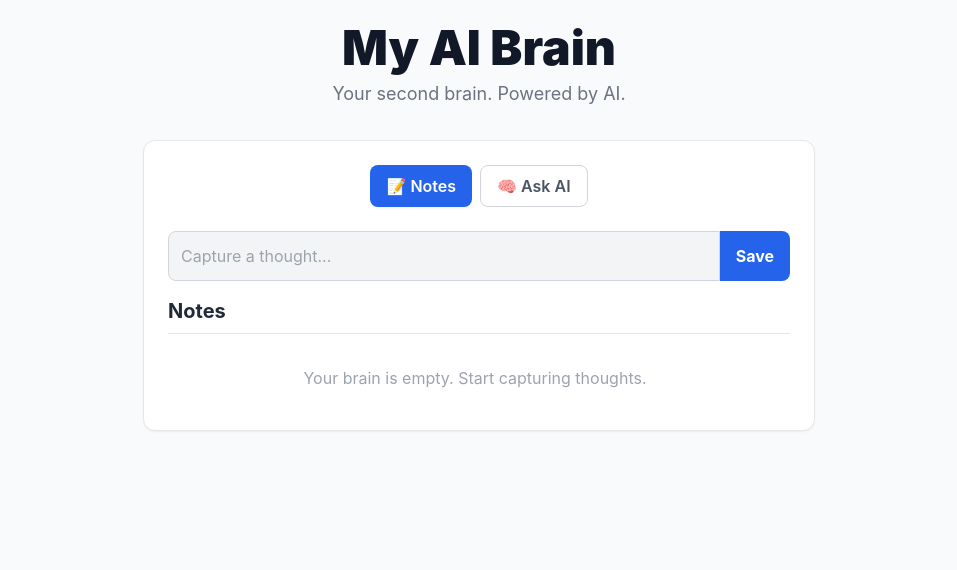
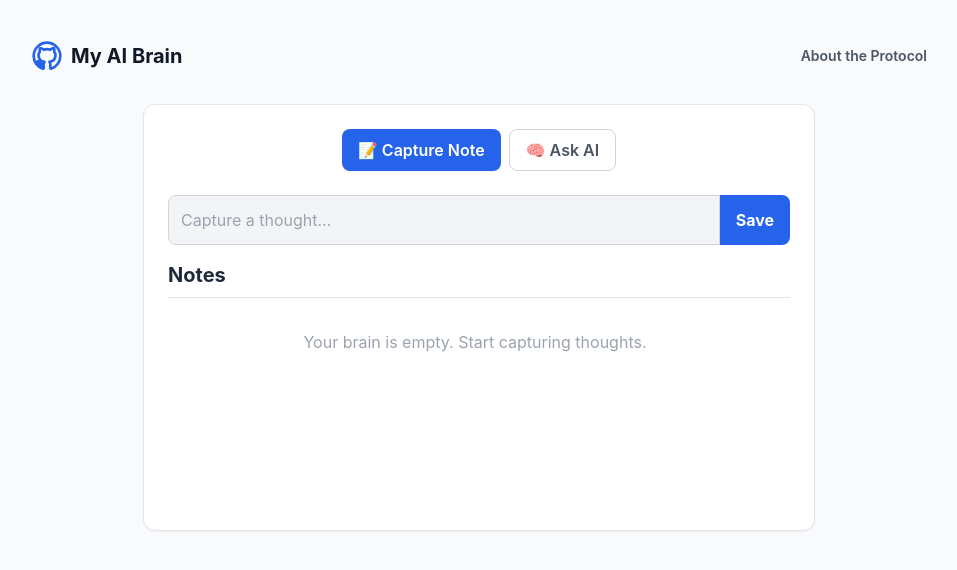
Before and after one commit to solomon-brian/my-ai-brain, a Next.js app: page / in a window 1280 px wide. Shown: the top 570 px of the page, without its empty margins (161-1118 px from the left). Built offline with nearby package versions, Linux system fonts and the light colour scheme.

Commit message:
feat(ui): Add professional UI enhancements (v0.4.2)

```diff
--- a/pages/index.js
+++ b/pages/index.js
@@ -6,7 +6,23 @@ export default function Home() {
     const [aiResponse, setAiResponse] = useState("");
     const [mode, setMode] = useState("note");
     const [isLoading, setIsLoading] = useState(false);
+    const [toast, setToast] = useState({ show: false, message: "" });
 
+    // Toast notification handler
+    useEffect(() => {
+        if (toast.show) {
+            const timer = setTimeout(() => {
+                setToast({ show: false, message: "" });
+            }, 2000); // Hide after 2 seconds
+            return () => clearTimeout(timer);
+        }
+    }, [toast]);
+
+    const showToast = (message) => {
+        setToast({ show: true, message });
+    };
+
+    // Load/Save notes from/to localStorage
     useEffect(() => {
         try {
             const saved = JSON.parse(localStorage.getItem("myaibrain_notes") || "[]");
@@ -16,35 +32,45 @@ export default function Home() {
             setNotes([]);
         }
     }, []);
-
     useEffect(() => {
         localStorage.setItem("myaibrain_notes", JSON.stringify(notes));
     }, [notes]);
 
+    // Core Functions
     const addNote = () => {
         if (!input.trim()) return;
         setNotes([...notes, { text: input, date: new Date().toISOString() }]);
         setInput("");
+        showToast("Note saved.");
     };
 
     const clearNotes = () => {
         if (window.confirm("Are you sure you want to clear all notes? This action cannot be undone.")) {
             setNotes([]);
+            showToast("Notes cleared.");
         }
     };
 
     const askAI = async () => {
         if (!input.trim() || isLoading) return;
         setIsLoading(true);
-        setAiResponse("Analyzing...");
+        setAiResponse(""); // Clear previous response
+
+        // Simulate a streaming effect for a better UX
+        const loadingAnimation = setInterval(() => {
+            setAiResponse(prev => prev + ".");
+        }, 300);
+
         const context = notes.map(n => n.text).join("\n");
         const prompt = `Here is the context from my notes:\n---\n${context}\n---\n\nBased on that context, answer this question: ${input}`;
+
         try {
             const response = await fetch('/api/groq', {
                 method: 'POST',
                 headers: { 'Content-Type': 'application/json' },
                 body: JSON.stringify({ prompt }),
             });
+            clearInterval(loadingAnimation); // Stop the "..." animation
             if (!response.ok) {
                 const errorData = await response.json();
                 throw new Error(errorData.error || `Server error: ${response.status}`);
@@ -53,6 +79,7 @@ export default function Home() {
             setAiResponse(data.result);
         } catch (error) {
             console.error('Error asking AI:', error);
+            clearInterval(loadingAnimation);
             setAiResponse(`Error: Connection to the AI brain failed.\n${error.message}`);
         } finally {
             setIsLoading(false);
@@ -66,82 +93,57 @@ export default function Home() {
         }
     };
 
-    // --- SYNTHESIS: The professional light mode infused with the original, soulful copy. ---
     return (
-        <div className="min-h-screen bg-gray-50 flex flex-col items-center p-4 sm:p-6 font-sans">
-            <div className="w-full max-w-2xl mx-auto">
-                <header className="text-center mb-8">
-                    <h1 className="text-4xl sm:text-5xl font-black text-gray-900 mb-2">My AI Brain</h1>
-                    {/* The human, aspirational tagline is restored. */}
-                    <p className="text-lg text-gray-500">Your second brain. Powered by AI.</p>
-                </header>
+        <div className="min-h-screen bg-gray-50 flex flex-col items-center p-4 sm:p-6 font-sans text-gray-800">
 
+            {/* The Professional Header */}
+            <header className="w-full max-w-4xl mx-auto flex justify-between items-center py-4 mb-4">
+                <div className="flex items-center gap-2">
+                    <svg className="h-8 w-8 text-blue-600" /* Your SVG Logo here */ viewBox="0 0 24 24" fill="none" stroke="currentColor" strokeWidth="2" strokeLinecap="round" strokeLinejoin="round"><path d="M12 2a10 10 0 0 0-10 10c0 4.42 2.87 8.17 6.84 9.5.5.09.68-.22.68-.48v-1.7c-2.78.6-3.37-1.34-3.37-1.34-.45-1.15-1.1-1.46-1.1-1.46-.91-.62.07-.6.07-.6 1 .07 1.53 1.03 1.53 1.03.89 1.53 2.34 1.09 2.91.83.09-.65.35-1.09.63-1.34-2.22-.25-4.55-1.11-4.55-4.94 0-1.09.39-1.98 1.03-2.68-.1-.25-.45-1.27.1-2.64 0 0 .84-.27 2.75 1.02.79-.22 1.64-.33 2.49-.33.85 0 1.7.11 2.49.33 1.91-1.29 2.75-1.02 2.75-1.02.55 1.37.2 2.39.1 2.64.64.7 1.03 1.59 1.03 2.68 0 3.84-2.34 4.68-4.57 4.93.36.31.68.92.68 1.85v2.72c0 .27.18.58.69.48A10 10 0 0 0 22 12c0-5.52-4.48-10-10-10z"/></svg>
+                    <h1 className="text-xl font-bold text-gray-900">My AI Brain</h1>
+                </div>
+                <a href="#" className="text-sm font-semibold text-gray-600 hover:text-blue-600">About the Protocol</a>
+            </header>
+
+            <main className="w-full max-w-2xl mx-auto">
+                {/* The Main Instrument Card */}
                 <div className="bg-white border border-gray-200 rounded-xl p-4 sm:p-6 shadow-sm">
+                    {/* The rest of your app UI */}
                     <div className="flex justify-center gap-2 mb-6">
-                        <button
-                            className={`px-4 py-2 rounded-lg text-sm sm:text-base font-semibold transition-all duration-200 ${mode === "note" ? "bg-blue-600 text-white shadow-sm" : "bg-white text-gray-600 hover:bg-gray-100 border border-gray-300"}`}
-                            onClick={() => setMode("note")}>
-                            📝 Notes
-                        </button>
-                        <button
-                            className={`px-4 py-2 rounded-lg text-sm sm:text-base font-semibold transition-all duration-200 ${mode === "ask" ? "bg-green-600 text-white shadow-sm" : "bg-white text-gray-600 hover:bg-gray-100 border border-gray-300"}`}
-                            onClick={() => setMode("ask")}>
-                            🧠 Ask AI
-                        </button>
+                        <button className={`px-4 py-2 rounded-lg text-sm sm:text-base font-semibold transition-all duration-200 ${mode === "note" ? "bg-blue-600 text-white shadow-sm" : "bg-white text-gray-600 hover:bg-gray-100 border border-gray-300"}`} onClick={() => setMode("note")}>📝 Capture Note</button>
+                        <button className={`px-4 py-2 rounded-lg text-sm sm:text-base font-semibold transition-all duration-200 ${mode === "ask" ? "bg-green-600 text-white shadow-sm" : "bg-white text-gray-600 hover:bg-gray-100 border border-gray-300"}`} onClick={() => setMode("ask")}>🧠 Ask AI</button>
                     </div>
 
                     <div className="flex mb-4">
-                        <input
-                            type="text"
-                            className="flex-1 p-3 rounded-l-lg bg-gray-100 text-gray-900 border border-gray-300 focus:outline-none focus:ring-2 focus:ring-blue-500"
-                            // The iconic placeholder is restored.
-                            placeholder={mode === 'note' ? "Capture a thought..." : "Ask your brain..."}
-                            value={input}
-                            onChange={(e) => setInput(e.target.value)}
-                            onKeyPress={handleKeyPress}
-                            disabled={isLoading}
-                        />
-                        <button
-                            onClick={mode === 'note' ? addNote : askAI}
-                            disabled={isLoading}
-                            className={`px-4 py-2 rounded-r-lg font-bold text-white transition-colors flex items-center justify-center ${mode === 'note' ? 'bg-blue-600 hover:bg-blue-700' : 'bg-green-600 hover:bg-green-700'} disabled:bg-gray-400 disabled:cursor-not-allowed`}>
-                            {isLoading ? (
-                                <svg className="animate-spin h-5 w-5 text-white" xmlns="http://www.w3.org/2000/svg" fill="none" viewBox="0 0 24 24">
-                                    <circle className="opacity-25" cx="12" cy="12" r="10" stroke="currentColor" strokeWidth="4"></circle>
-                                    <path className="opacity-75" fill="currentColor" d="M4 12a8 8 0 018-8V0C5.373 0 0 5.373 0 12h4zm2 5.291A7.962 7.962 0 014 12H0c0 3.042 1.135 5.824 3 7.938l3-2.647z"></path>
-                                </svg>
-                            ) : (mode === 'note' ? 'Save' : 'Ask')}
-                        </button>
+                        <input type="text" className="flex-1 p-3 rounded-l-lg bg-gray-100 text-gray-900 border border-gray-300 focus:outline-none focus:ring-2 focus:ring-blue-500" placeholder={mode === 'note' ? "Capture a thought..." : "Ask your brain..."} value={input} onChange={(e) => setInput(e.target.value)} onKeyPress={handleKeyPress} disabled={isLoading}/>
+                        <button onClick={mode === 'note' ? addNote : askAI} disabled={isLoading} className={`px-4 py-2 rounded-r-lg font-bold text-white transition-colors flex items-center justify-center ${mode === 'note' ? 'bg-blue-600 hover:bg-blue-700' : 'bg-green-600 hover:bg-green-700'} disabled:bg-gray-400 disabled:cursor-not-allowed`}>{isLoading ? (<svg className="animate-spin h-5 w-5 text-white" xmlns="http://www.w3.org/2000/svg" fill="none" viewBox="0 0 24 24"><circle className="opacity-25" cx="12" cy="12" r="10" stroke="currentColor" strokeWidth="4"></circle><path className="opacity-75" fill="currentColor" d="M4 12a8 8 0 018-8V0C5.373 0 0 5.373 0 12h4zm2 5.291A7.962 7.962 0 014 12H0c0 3.042 1.135 5.824 3 7.938l3-2.647z"></path></svg>) : (mode === 'note' ? 'Save' : 'Ask')}</button>
                     </div>
 
-                    {mode === "note" && (
-                        <div>
-                            <div className="flex justify-between items-center mb-2">
-                                <h2 className="text-xl font-bold text-gray-800">Notes</h2>
-                                {notes.length > 0 && (
-                                    <button onClick={clearNotes} className="text-xs text-red-500 hover:text-red-700 font-semibold">Clear All</button>
-                                )}
-                            </div>
-                            <div className="space-y-2 max-h-60 overflow-y-auto pr-2 border-t border-gray-200 pt-4">
-                                {notes.length > 0 ? notes.slice().reverse().map((n, i) => (
-                                    <div key={i} className="p-3 bg-gray-100 rounded-lg text-sm text-gray-700">{n.text}</div>
-                                )) : (
-                                    // The perfect empty state is restored.
-                                    <p className="text-center text-gray-400 p-4">Your brain is empty. Start capturing thoughts.</p>
-                                )}
+                    {/* Animated Content Areas */}
+                    <div className="relative">
+                        <div className={`transition-opacity duration-300 ${mode === 'note' ? 'opacity-100' : 'opacity-0 absolute w-full'}`}>
+                            {/* Note Section */}
+                            <h2 className="text-xl font-bold text-gray-800">Notes</h2>
+                             {notes.length > 0 && (<button onClick={clearNotes} className="text-xs text-red-500 hover:text-red-700 font-semibold float-right">Clear All</button>)}
+                            <div className="space-y-2 max-h-60 overflow-y-auto pr-2 border-t border-gray-200 pt-4 mt-2">
+                                {notes.length > 0 ? notes.slice().reverse().map((n, i) => (<div key={i} className="p-3 bg-gray-100 rounded-lg text-sm text-gray-700">{n.text}</div>)) : (<p className="text-center text-gray-400 p-4">Your brain is empty. Start capturing thoughts.</p>)}
                             </div>
                         </div>
-                    )}
 
-                    {mode === "ask" && (
-                        <div>
-                            <h2 className="text-xl font-bold text-gray-800 mb-2">AI Analysis</h2>
-                            <div className="p-4 bg-gray-900 text-gray-200 rounded-lg text-sm whitespace-pre-wrap font-mono min-h-[100px] border border-gray-700 shadow-inner">
-                                {aiResponse || "The AI's response will appear here."}
-                            </div>
+                        <div className={`transition-opacity duration-300 ${mode === 'ask' ? 'opacity-100' : 'opacity-0'}`}>
+                           {/* AI Section */}
+                           <h2 className="text-xl font-bold text-gray-800 mb-2">AI Analysis</h2>
+                           <div className="p-4 bg-gray-900 text-gray-200 rounded-lg text-sm whitespace-pre-wrap font-mono min-h-[100px] border border-gray-700 shadow-inner">
+                               {aiResponse || "> Awaiting query..."}
+                           </div>
                         </div>
-                    )}
+                    </div>
                 </div>
+            </main>
+
+            {/* Toast Notification */}
+            <div className={`fixed bottom-5 right-5 bg-gray-900 text-white py-2 px-4 rounded-lg shadow-lg transition-transform duration-300 ${toast.show ? 'transform translate-y-0' : 'transform translate-y-20'}`}>
+                {toast.message}
             </div>
         </div>
     );
```
